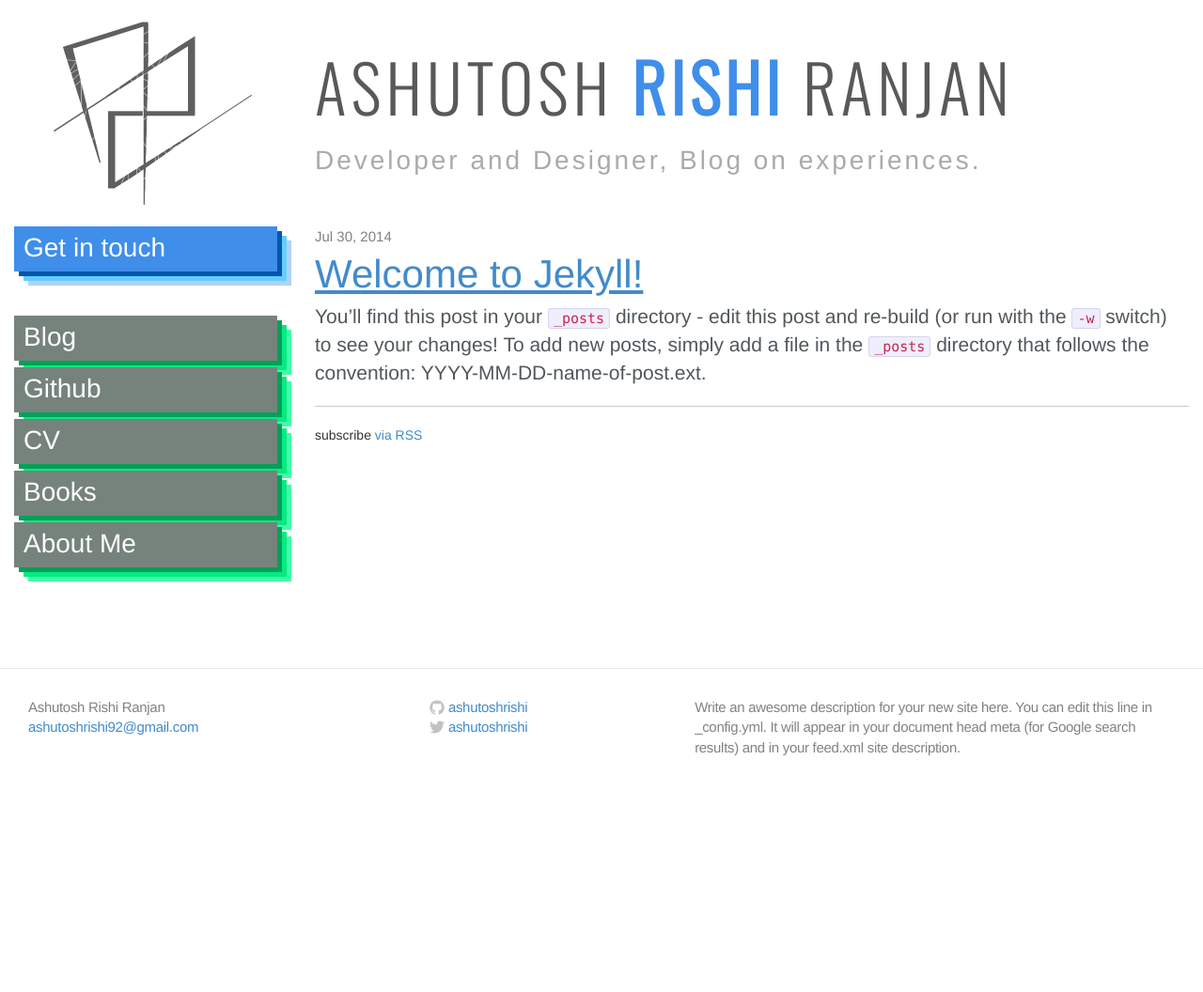
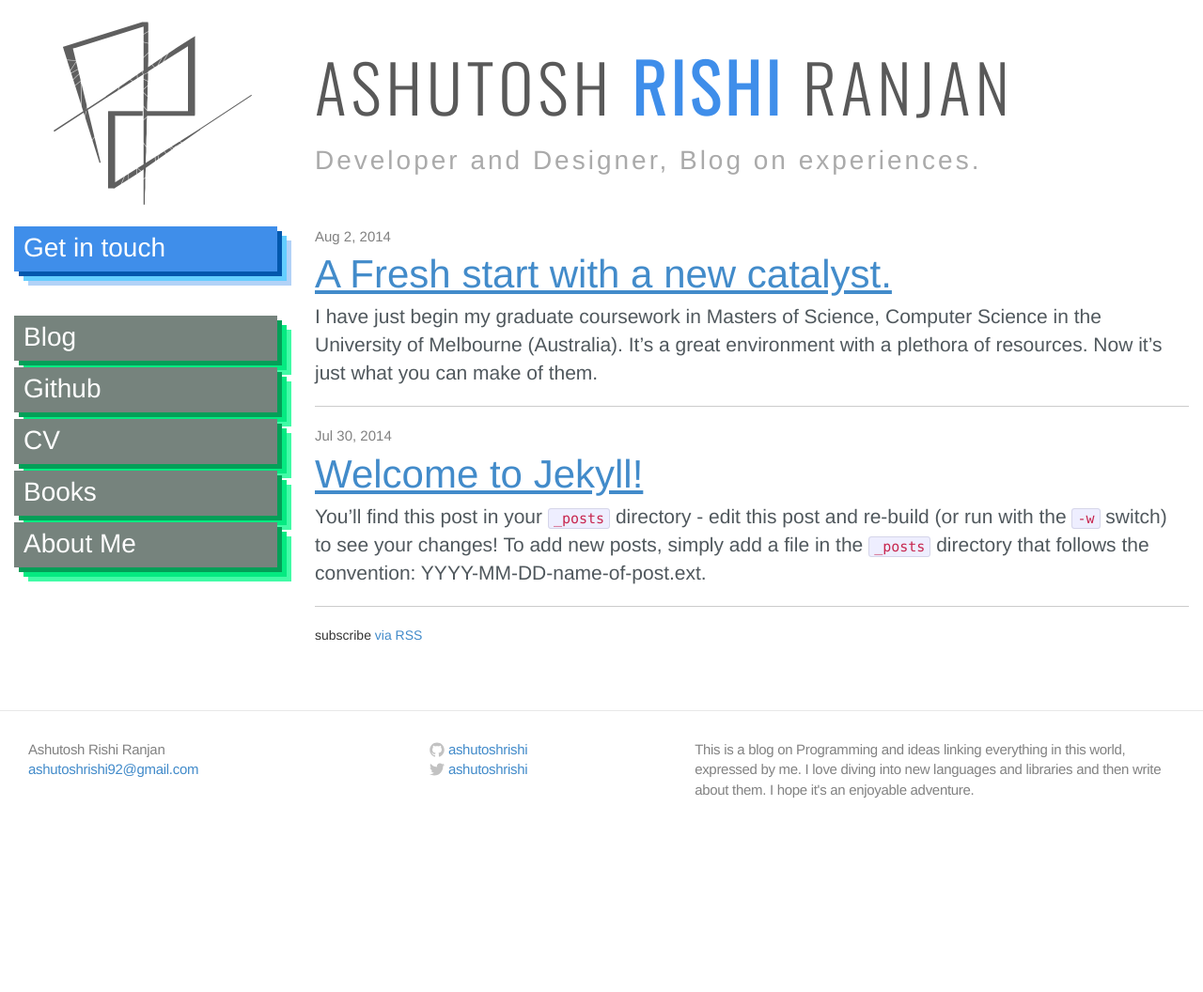
Before and after one commit to ashutoshrishi/ashutoshrishi-ashutoshrishi.github.io, a Jekyll site: the page built from index.html, in a window 1280 px wide. Shown: the whole page at 94% size. Built offline with Jekyll 4.4.1, drawn with Linux system fonts in a browser that asks for light colours; before the commit the page ends 1011 px from its top, so only the background shows below that.

Commit message:
New post and fixed links.

```diff
--- a/_config.yml
+++ b/_config.yml
@@ -2,9 +2,9 @@
 title: Ashutosh Rishi Ranjan
 email: ashutoshrishi92@gmail.com
 description:
-  "Write an awesome description for your new site here. You can edit
-this line in _config.yml. It will appear in your document head meta (for Google
-search results) and in your feed.xml site description."
+  "This is a blog on Programming and ideas linking everything
+  in this world, expressed by me. I love diving into new languages and
+  libraries and then write about them. I hope it's an enjoyable adventure."
 baseurl: ""
 url: "http://ashutoshrishi.com"
 twitter_username: ashutoshrishi
--- a/_layouts/default.html
+++ b/_layouts/default.html
@@ -55,12 +55,12 @@
               </div>
             </a>
 
-            <a href="{{"books" | prepend:site.baseurl }}" class="shoutout-link">
+            <a href="{{"/books" | prepend:site.url }}" class="shoutout-link">
               <div class="boxybutton-green shoutout">
                 Books
               </div>
             </a>
-            <a href="{{ "about" | prepend:site.baseurl }}" class="shoutout-link">
+            <a href="{{ "/about" | prepend:site.url }}" class="shoutout-link">
               <div class="boxybutton-green shoutout" id="about-link">
                 About Me
                 </div>
--- /dev/null
+++ b/_posts/2014-08-02-A-Fresh-Start.markdown
@@ -0,0 +1,39 @@
+---
+layout: post
+title:  "A Fresh start with a new catalyst."
+date:   2014-08-02 14:30:00
+categories: self
+---
+
+I have just begin my graduate coursework in Masters of Science, Computer Science in the University
+of Melbourne (Australia). It's a great environment with a plethora of resources. Now it's just what you can
+make of them.
+
+Most of my projects have been with my undergraduate University (official and student associations),
+personal projects inspired during the process of learning new technologies, big (but still solo)
+undertakings with just a beginning and no continuation and websites designed and not used. This blog
+is another iteration of designs which I run and then soon end up changing. I have been running through
+blog designs so fast that I have even outpaced my writing. This, stabilizes with the current iteration.
+
+The usual trend is to import some of my older posts (selected by quality, which is just in fact a metric
+referring to the length of the post). Seeing how I am trying to break away from my usual behavior, I won't
+that. Instead, it's all newer posts, with newer ideas and more tuned experience by age. I would put out views,
+project ideas and implementations and guides for certain things I have had to figure out for myself, which can
+hopefully benefit some random person. After all, guides and tutorials on solving tiny quirks is the first entry
+point to a new blog.
+
+Of course, the point and focus of this blog is to generate brand. Self branding will be a useful tool to find
+some freelancing job (since `ledger` has looked over my `ledger.org` determined future scantiness). This is also
+mostly the final draft of a logo for me, which I have been sketching on notebooks since forever.
+
+My new beginning in Melbourne has been turning out great so far, verified by the sudden growth and organization
+of my `evilplans.org` file.
+
+A short overview on how I built this blog (obligatory):
+I have used [Jekyll][1] to generate static files for [Github Pages][2].
+Also [Bootstrap][3] [LESS][4] files compiled alongside my own. LESS is so awesome.
+
+[1]: http://jekyllrb.com
+[2]: https://pages.github.com/
+[3]: http://getbootstrap.com/
+[4]: http://lesscss.org/
```
